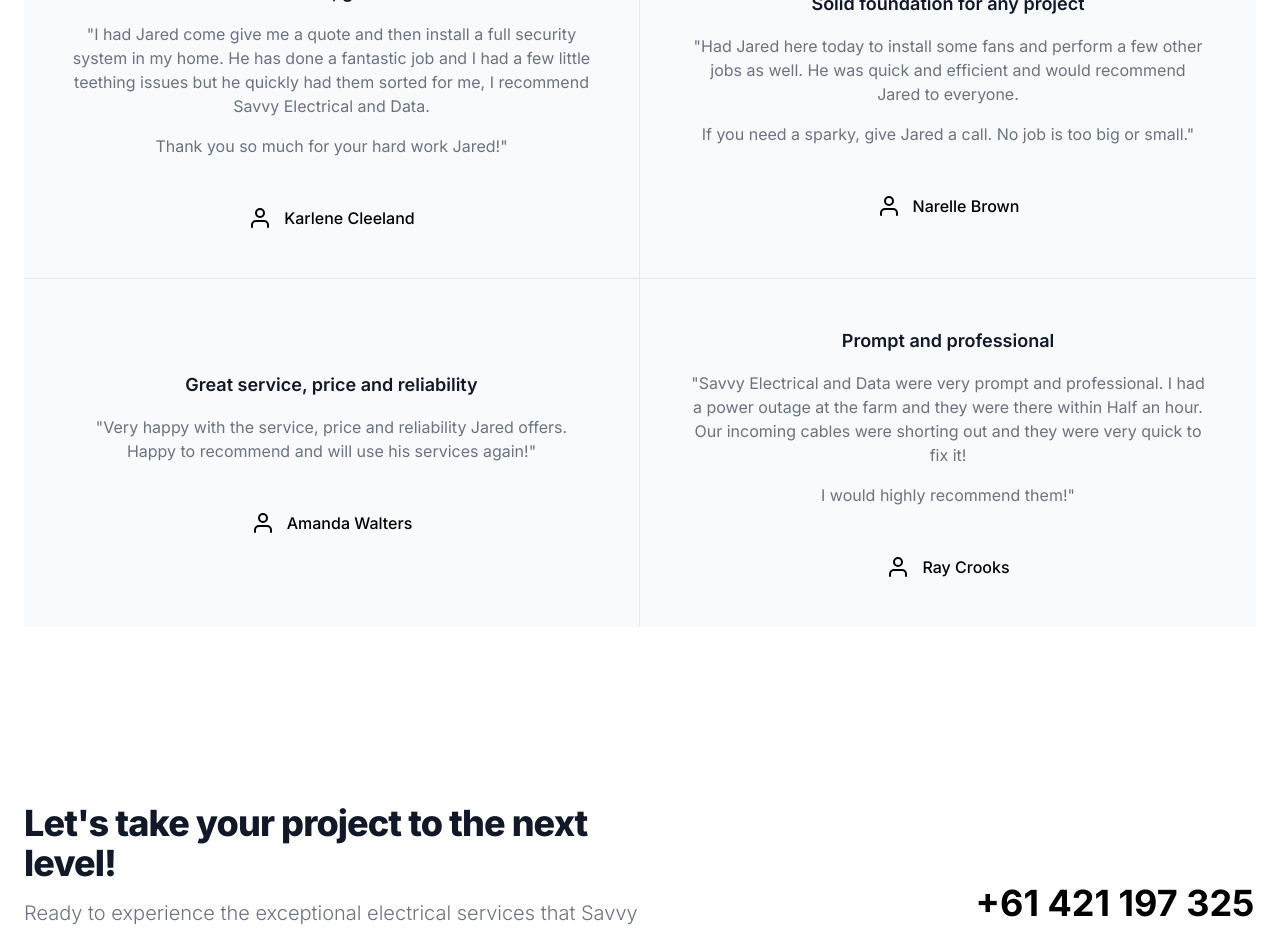
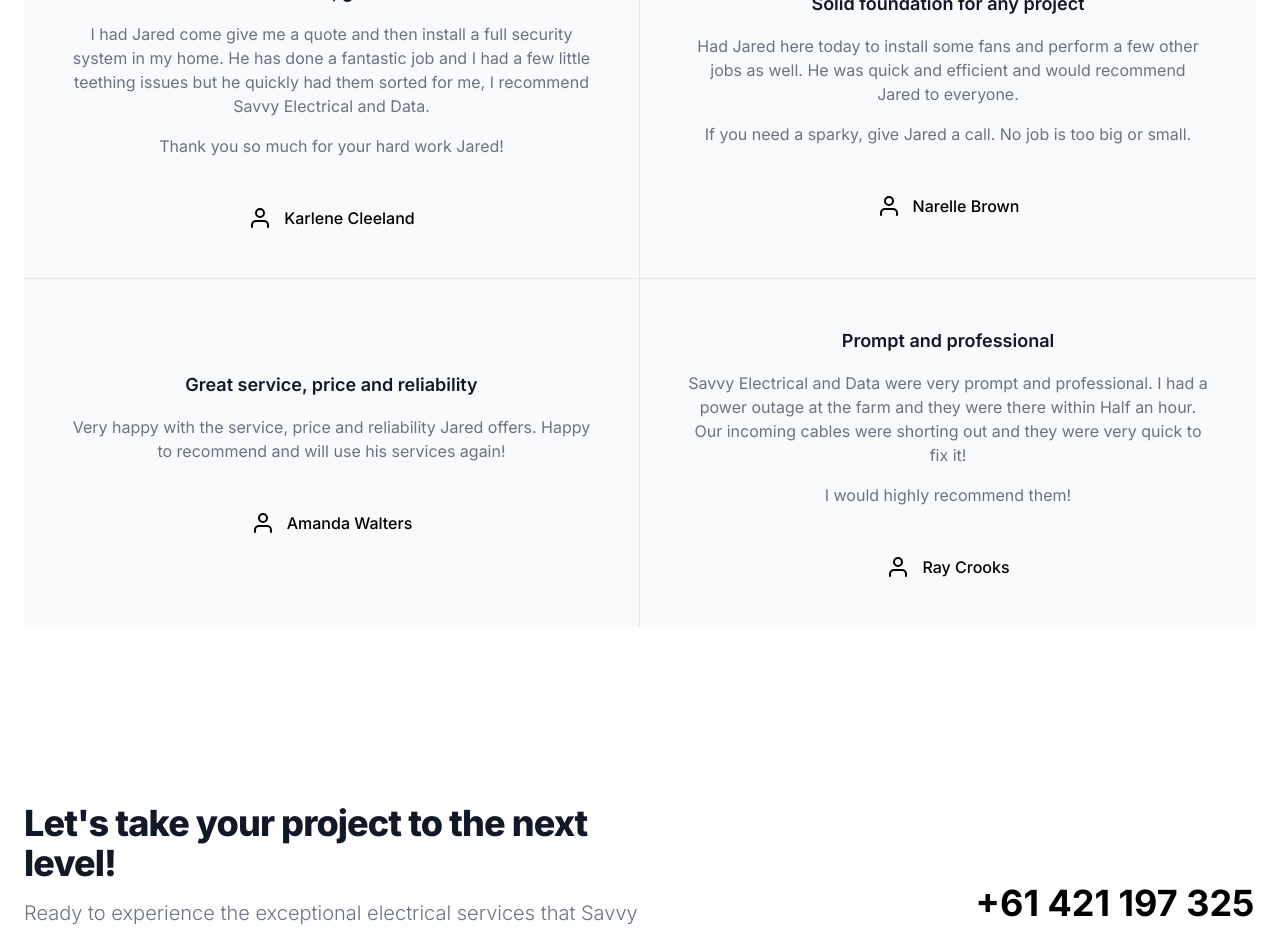
Before and after one commit to zpuckeridge/savvyelectricalanddata.com.au, a Next.js app: page / in a window 1280 px wide. Shown: the part 1860-2790 px from the top of the page. Built offline with nearby package versions, Linux system fonts and the light colour scheme.

Commit message:
fix: lint

```diff
--- a/components/CTA.tsx
+++ b/components/CTA.tsx
@@ -4,7 +4,7 @@
       <div className="py-8 px-4 mx-auto max-w-screen-xl lg:flex justify-between sm:py-16 lg:px-6">
         <div className="max-w-screen-sm">
           <h2 className="mb-4 text-4xl tracking-tight font-extrabold text-gray-900 dark:text-white">
-            Let's take your project to the next level!
+            Let{"'"}s take your project to the next level!
           </h2>
           <p className="mb-8 font-light text-gray-500 sm:text-xl dark:text-gray-400">
             Ready to experience the exceptional electrical services that Savvy
--- a/components/Features.tsx
+++ b/components/Features.tsx
@@ -11,7 +11,7 @@
       <div className="py-8 px-4 mx-auto max-w-screen-xl sm:py-16 lg:px-6">
         <div className="max-w-screen-md mb-8 lg:mb-16">
           <h2 className="mb-4 text-4xl tracking-tight font-extrabold text-gray-900 dark:text-white">
-            We're here for your next project
+            We{"'"}re here for your next project
           </h2>
           <p className="text-gray-500 sm:text-xl dark:text-gray-400">
             At Savvy Electrical and Data, we take pride in offering a
--- a/components/Testimonials.tsx
+++ b/components/Testimonials.tsx
@@ -1,4 +1,3 @@
-import Image from "next/image";
 import { FiUser } from "react-icons/fi";
 
 export default function Testimonials() {
@@ -23,13 +22,13 @@
                 Fantastic work, great attitude
               </h3>
               <p className="my-4">
-                "I had Jared come give me a quote and then install a full
+                I had Jared come give me a quote and then install a full
                 security system in my home. He has done a fantastic job and I
                 had a few little teething issues but he quickly had them sorted
                 for me, I recommend Savvy Electrical and Data.
               </p>
               <p className="my-4">
-                Thank you so much for your hard work Jared!"
+                Thank you so much for your hard work Jared!
               </p>
             </blockquote>
             <figcaption className="flex justify-center items-center space-x-3">
@@ -45,13 +44,13 @@
                 Solid foundation for any project
               </h3>
               <p className="my-4">
-                "Had Jared here today to install some fans and perform a few
+                Had Jared here today to install some fans and perform a few
                 other jobs as well. He was quick and efficient and would
                 recommend Jared to everyone.
               </p>
               <p className="my-4">
                 If you need a sparky, give Jared a call. No job is too big or
-                small."
+                small.
               </p>
             </blockquote>
             <figcaption className="flex justify-center items-center space-x-3">
@@ -67,8 +66,8 @@
                 Great service, price and reliability
               </h3>
               <p className="my-4">
-                "Very happy with the service, price and reliability Jared
-                offers. Happy to recommend and will use his services again!"
+                Very happy with the service, price and reliability Jared offers.
+                Happy to recommend and will use his services again!
               </p>
             </blockquote>
             <figcaption className="flex justify-center items-center space-x-3">
@@ -84,12 +83,12 @@
                 Prompt and professional
               </h3>
               <p className="my-4">
-                "Savvy Electrical and Data were very prompt and professional. I
+                Savvy Electrical and Data were very prompt and professional. I
                 had a power outage at the farm and they were there within Half
                 an hour. Our incoming cables were shorting out and they were
                 very quick to fix it!
               </p>
-              <p className="my-4">I would highly recommend them!"</p>
+              <p className="my-4">I would highly recommend them!</p>
             </blockquote>
             <figcaption className="flex justify-center items-center space-x-3">
               <FiUser className="w-6 h-6" />
--- a/pages/privacy-policy.tsx
+++ b/pages/privacy-policy.tsx
@@ -57,8 +57,8 @@
         </h2>
         <p className="mb-6 text-base text-[#888888] md:text-lg">
           Sensitive information is defined in the Privacy Act to include
-          information or opinion about such things as an individual's racial or
-          ethnic origin, political opinions, membership of a political
+          information or opinion about such things as an individual{"'"}s racial
+          or ethnic origin, political opinions, membership of a political
           association, religious or philosophical beliefs, membership of a trade
           union or other professional body, criminal record or health
           information. Sensitive information will be used by us only:{" "}
```
